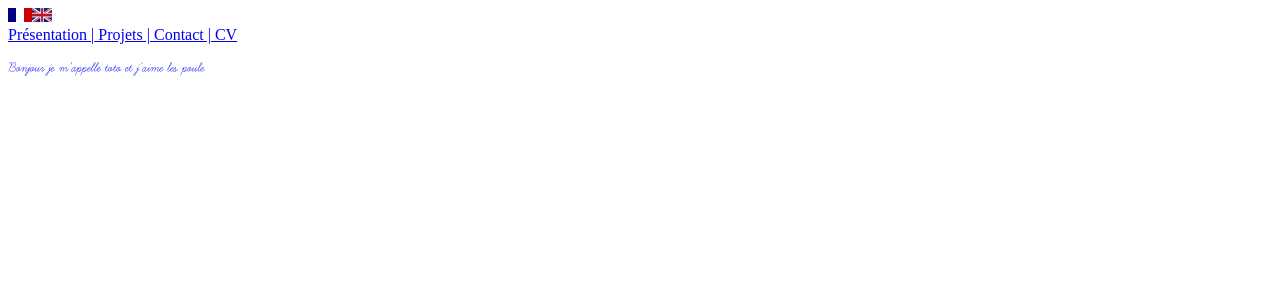
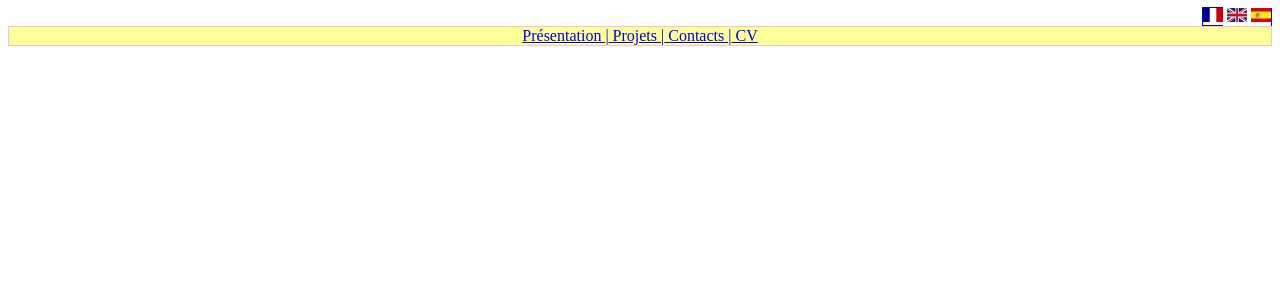
Before and after one commit to a-hassala/website, a PHP site: page / in a window 1280 px wide. Shown: the top 300 px of the page. Run offline with PHP 8.4, Linux system fonts and the light colour scheme.

Commit message:
ajout de la prise en charge de l'espagnol, et le français est la langue par défaut

```diff
--- a/index.php
+++ b/index.php
@@ -1,30 +1,4 @@
- <?php
- if (isset($_GET['lang'])){
- 	$lang=strip_tags($_GET['lang']);
-
- }
-
- else{
- 	$lang='fr';
- }
-
- switch($lang){
-
- 	case('fr'):
- 	$about='Présentation';
- 	$projects='Projets';
- 	$cv='CV';
- 	break;
-
- 	case('en'):
- 	$about='About Me';
- 	$projects='Projects';
- 	$cv='Resume';
- 	break;
- }
-
-
- ?>
+ <?php include("lang.php");?>
  <!DOCTYPE html>
  <html>
  <head>
@@ -38,21 +12,27 @@
  <body>
  	<div id="navigation_lang">
  		<table>
- 			<tr><a href="index.php?lang=fr"><img src="Images/france.png" alt="français"/></a></tr>
+ 			<tr><a href="index.php?lang=fr"><img src="Images/fr.png" height="14" width="20" alt="français"/></a></tr>
+ 			<tr><span>   </span></tr>
  			<tr><a href="index.php?lang=en"><img src="Images/uk.jpg" height="14" width="20" alt="english"/></a></tr>
+ 			<tr><span>   </span></tr>
+ 			<tr><a href="index.php?lang=es"><img src="Images/es.png" height="14" width="20" alt="español"/></a></tr>
  		</table>
  	</div>
 
  	<nav id="navigation">
  		<table>
- 			<tr><a href="about.php"> <?php echo $about ?> |</a></tr>
- 			<tr><a href="projects.php"> <?php echo $projects ?> |</a></tr>
- 			<tr><a href="contacts.php"> Contact |</a></tr>
+ 			<tr><a href="about.php"> <?php echo $about ; ?> |</a></tr>
+ 			<tr><a href="projects.php"> <?php echo $projects ; ?> |</a></tr>
+ 			<tr><a href="contacts.php"> <?php echo $contacts ; ?> |</a></tr>
  			<tr><a href="cv.php"> <?php echo $cv ?> </a></tr>
  		</table>
  	</nav>
 
- 	<p class="presentation"> Bonjour je m'appelle toto et j'aime les poule </p>
+ 	<p class="presentation">
+
+
+ 	</p>
 
 
  </body>
--- /dev/null
+++ b/lang.php
@@ -0,0 +1,47 @@
+<?php
+if (isset($_GET['lang'])){
+	$lang=strip_tags($_GET['lang']);
+
+}
+
+else{
+ 	$lang='fr'; // le français est la langue par défaut
+ }
+
+ switch($lang){ // On charges les variables de text en fonction de la langue
+
+
+ 	/*-----------------------------------------ESPAGNOL----------------------------------------------------*/
+ 	case('es'):
+ 	$about='Presentacion';
+ 	$projects='Projectos';
+ 	$contacts='Contactos';
+ 	$cv='CV';
+ 	break;
+
+
+
+
+
+ 	/*-----------------------------------------ANGLAIS------------------------------------------------------*/
+ 	case('en'):
+ 	$about='About Me';
+ 	$projects='Projects';
+ 	$contacts='Contacts';
+ 	$cv='Resume';
+ 	break;
+
+
+
+
+ 	/*-----------------------------------------FRANÇAIS------------------------------------------------------*/
+
+
+ 	default :
+ 	$about='Présentation';
+ 	$projects='Projets';
+ 	$contacts='Contacts';
+ 	$cv='CV';
+ 	break;
+
+ }
--- a/style.css
+++ b/style.css
@@ -1,8 +1,40 @@
 p
 {
 	color: blue;
-    font-family: 'LearningCurveProRegular', Arial, serif;
+	/*font-family: 'LearningCurveProRegular', Arial, serif;*/
 }
+
+
+#navigation_lang{
+	text-align: right;
+	border-right: 1px blue solid;
+}
+
+a[href="index.php?lang=fr"]{
+	border-left: 1px blue solid;
+	border-top : 1px blue solid;
+	border-bottom : 1px blue solid;
+
+}
+
+
+
+
+#navigation{
+	text-align: center;
+	border: 1px pink solid;
+	background: #FFFF99 fixed;
+}
+
+
+
+
+
+
+
+
+
+
 
 
 @font-face { /* Définition d'une nouvelle police nommée LearningCurveProRegular */
```
Also changed, not shown: Images/es.png (added), Images/fr.png (renamed from Images/france.png). Lines whose indentation alone changed are shown as unchanged.
